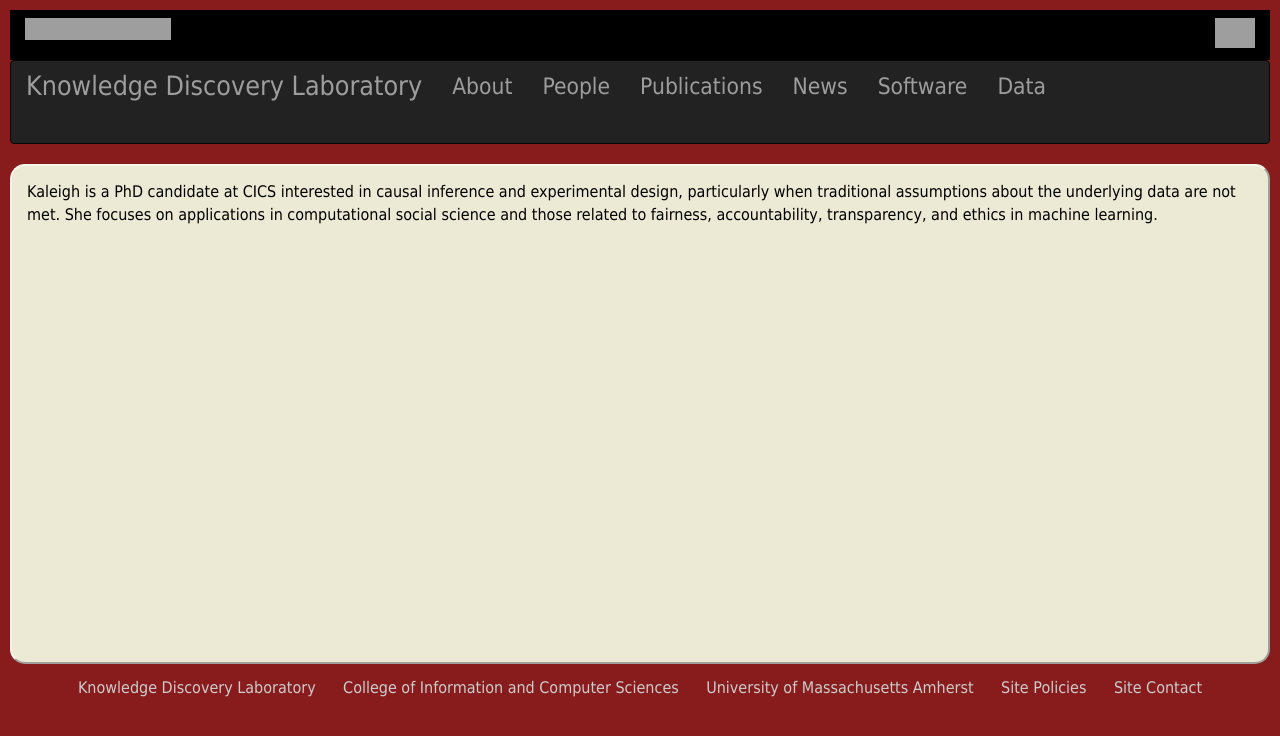
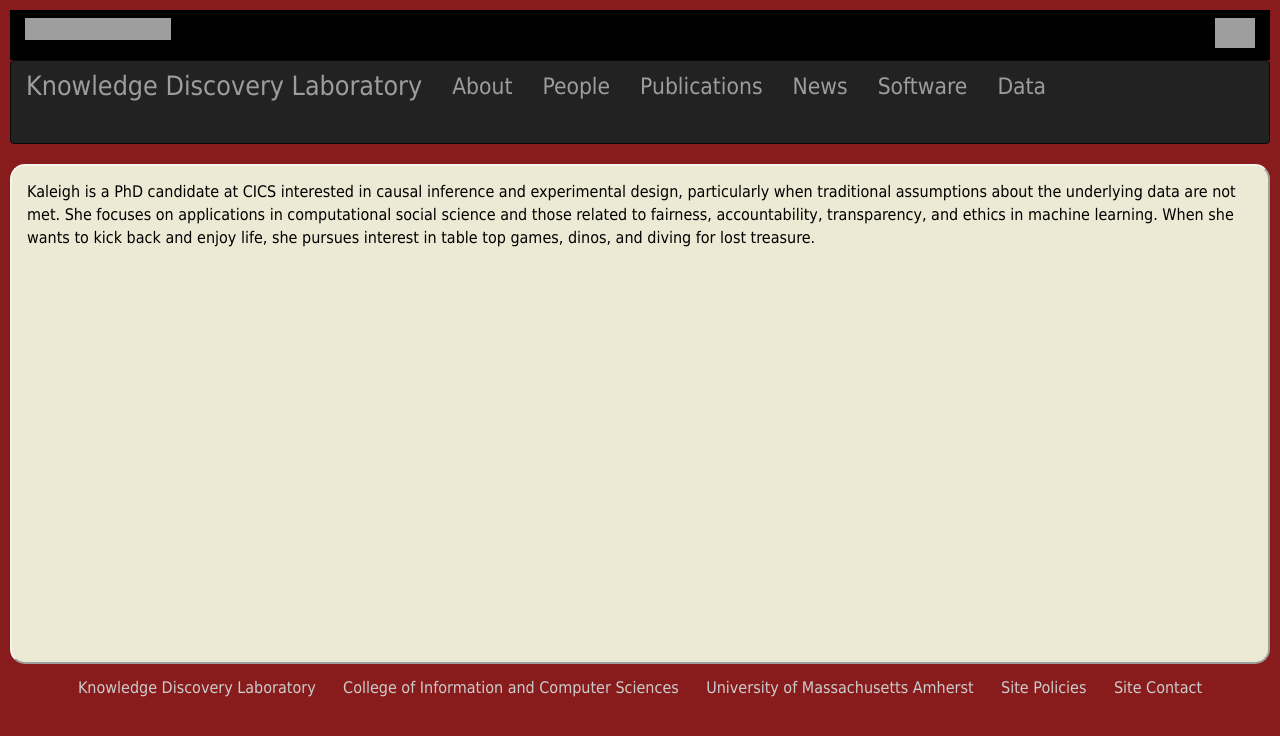
Before and after one commit to KDL-umass/kdl-umass.github.io, a Jekyll site: the page built from _people/clary.md, in a window 1280 px wide. Shown: the top 736 px of the page. Built offline with Jekyll 4.4.1, drawn with Linux system fonts in a browser that asks for light colours; nearby versions of some CDN libraries; comment, search, counter and statistics services are not loaded; grey boxes are pictures that could not be loaded.

Commit message:
people hack

```diff
--- a/_people/clary.md
+++ b/_people/clary.md
@@ -7,4 +7,4 @@ thumbnail: images/clary.jpg
 webpage: http://people.cs.umass.edu/~kclary/
 email: kclary@cs.umass.edu
 ---
-Kaleigh is a PhD candidate at CICS interested in causal inference and experimental design, particularly when traditional assumptions about the underlying data are not met. She focuses on applications in computational social science and those related to fairness, accountability, transparency, and ethics in machine learning.
+Kaleigh is a PhD candidate at CICS interested in causal inference and experimental design, particularly when traditional assumptions about the underlying data are not met. She focuses on applications in computational social science and those related to fairness, accountability, transparency, and ethics in machine learning. When she wants to kick back and enjoy life, she pursues interest in table top games, dinos, and diving for lost treasure.
```
